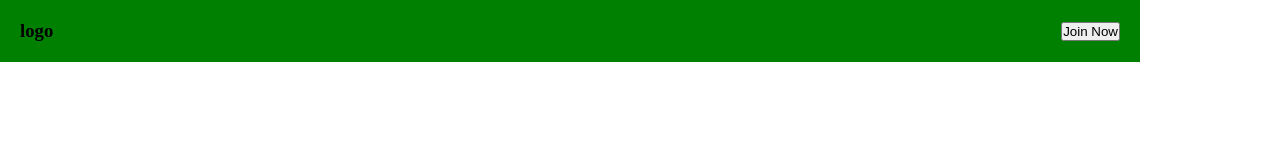
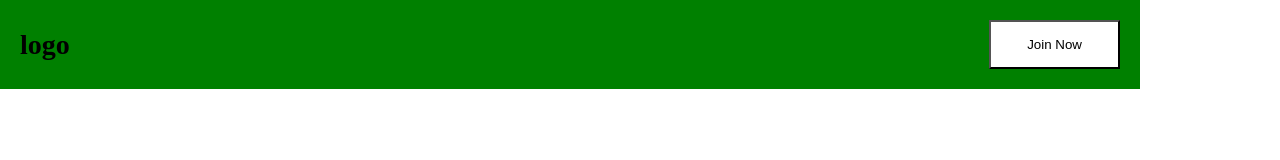
Before and after one commit to sunnyonweb/practice, a plain HTML site: page index.html in a window 1280 px wide. Drawn offline with Linux system fonts and the light colour scheme.

Commit message:
nav done

```diff
--- a/styles/style.css
+++ b/styles/style.css
@@ -15,3 +15,13 @@ nav{
     align-items: center;
     padding: 20px;
 }
+.logo{
+    font-size: 28px;
+    font-weight: bold;
+    color: black;
+}
+.primary-btn{
+    padding: 15px 36px;
+    background-color: white;
+    color: black;
+}
```
